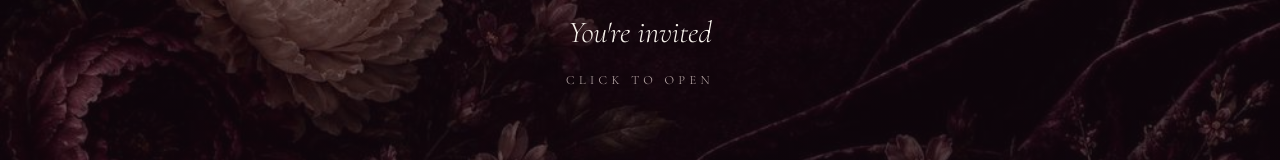
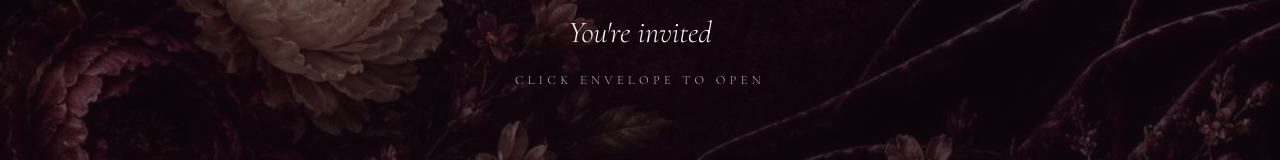
Before and after one commit to jvilla1991/wedding-website-app, an Angular app: page / in a window 1280 px wide. Shown: the part 509-669 px from the top of the page. Built offline with nearby package versions, Linux system fonts and the light colour scheme.

Commit message:
baby's changes

```diff
--- a/angular.json
+++ b/angular.json
@@ -2,7 +2,8 @@
   "$schema": "./node_modules/@angular/cli/lib/config/schema.json",
   "version": 1,
   "cli": {
-    "packageManager": "npm"
+    "packageManager": "npm",
+    "analytics": false
   },
   "newProjectRoot": "projects",
   "projects": {
--- a/src/app/app.component.html
+++ b/src/app/app.component.html
@@ -12,7 +12,7 @@
   <app-welcome />
   <app-story />
   <app-details />
-  <app-travel />
+  <!-- <app-travel /> -->
   <app-registry />
   <app-rsvp />
   <app-faqs />
--- a/src/app/sections/gate/gate.component.html
+++ b/src/app/sections/gate/gate.component.html
@@ -14,6 +14,6 @@
   </div>
   <div class="gate-cta">
     <div class="script">You're invited</div>
-    <div class="sub">Click to open</div>
+    <div class="sub">Click Envelope to open</div>
   </div>
 </div>
--- a/src/app/sections/nav/nav.component.html
+++ b/src/app/sections/nav/nav.component.html
@@ -14,7 +14,7 @@
     <a href="#story" [class.active]="active() === 'story'" (click)="close()">Our Story</a>
     <a href="#details" data-only="std" [class.active]="active() === 'details'" (click)="close()">Details</a>
     <a href="#events" data-only="full" [class.active]="active() === 'events'" (click)="close()">Events</a>
-    <a href="#travel" [class.active]="active() === 'travel'" (click)="close()">Travel</a>
+    <!-- <a href="#travel" [class.active]="active() === 'travel'" (click)="close()">Travel</a> -->
     <a href="#registry" data-only="full" [class.active]="active() === 'registry'" (click)="close()">Registry</a>
     <a href="#rsvp" data-only="full" [class.active]="active() === 'rsvp'" (click)="close()">RSVP</a>
     <a href="#faqs" data-only="full" [class.active]="active() === 'faqs'" (click)="close()">FAQs</a>
--- a/src/app/sections/travel/travel.component.html
+++ b/src/app/sections/travel/travel.component.html
@@ -6,8 +6,6 @@
     <div class="rule"></div>
     <p class="lede">About 30 minutes from Detroit Metro Airport. Street parking and nearby lots are available around Vester St.</p>
 
-    <!-- ACCOMMODATIONS: hidden for now — uncomment this block to reveal "Where to Stay" again. -->
-    <!--
     <div class="stay-header">
       <span class="kicker">Accommodations</span>
       <h3 class="stay-heading">Where to Stay</h3>
@@ -28,6 +26,5 @@
         <p>Looking to make a weekend of it? Consider booking a vacation rental in downtown Ferndale to enjoy the city&rsquo;s restaurants, coffee shops, breweries, and boutiques &mdash; all within walking distance.</p>
       </div>
     </div>
-    -->
   </div>
 </section>
```
